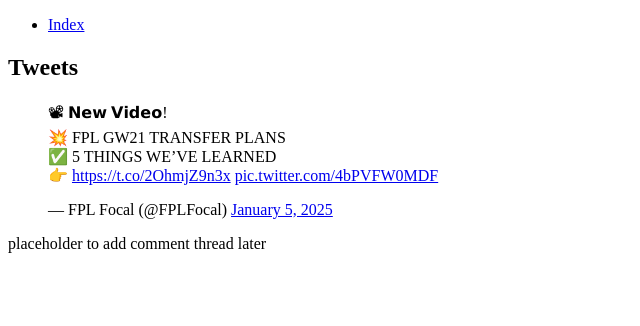
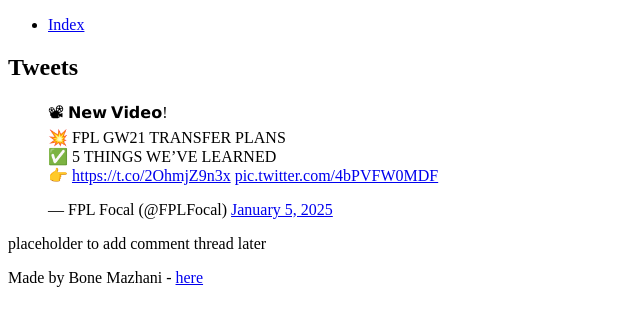
Before and after one commit to bmazhani/My_First_Portfolio, a plain HTML site: page html_basic/tweets.html in a window 1280 px wide. Shown: the whole page, without its empty margins (0-640 px from the left). Drawn offline with Linux system fonts and the light colour scheme.

Commit message:
corrected tweets.html

```diff
--- a/html_basic/tweets.html
+++ b/html_basic/tweets.html
@@ -17,12 +17,12 @@
             <h2>Tweets</h2>
             <blockquote class="twitter-tweet"><p lang="en" dir="ltr">📽 𝗡𝗲𝘄 𝗩𝗶𝗱𝗲𝗼! <br>💥 FPL GW21 TRANSFER PLANS<br>✅ 5 THINGS WE’VE LEARNED <br>👉 <a href="https://t.co/2OhmjZ9n3x">https://t.co/2OhmjZ9n3x</a> <a href="https://t.co/4bPVFW0MDF">pic.twitter.com/4bPVFW0MDF</a></p>&mdash; FPL Focal (@FPLFocal) <a href="https://twitter.com/FPLFocal/status/1875975630359040490?ref_src=twsrc%5Etfw">January 5, 2025</a></blockquote>
         </article>
-    <aside>
-        <p>placeholder to add comment thread later</p>
-    </aside>
+        <aside>
+            <p>placeholder to add comment thread later</p>
+        </aside>
     </main>
     <footer>
-
+        <p>Made by Bone Mazhani - <a href="https//wwww.facebook.com/pastordash" target="_blank">here</a></p>
     </footer>
 </body>
 </html>
```
Also changed, not shown: html_basic/index.html (+1 -0 lines).
